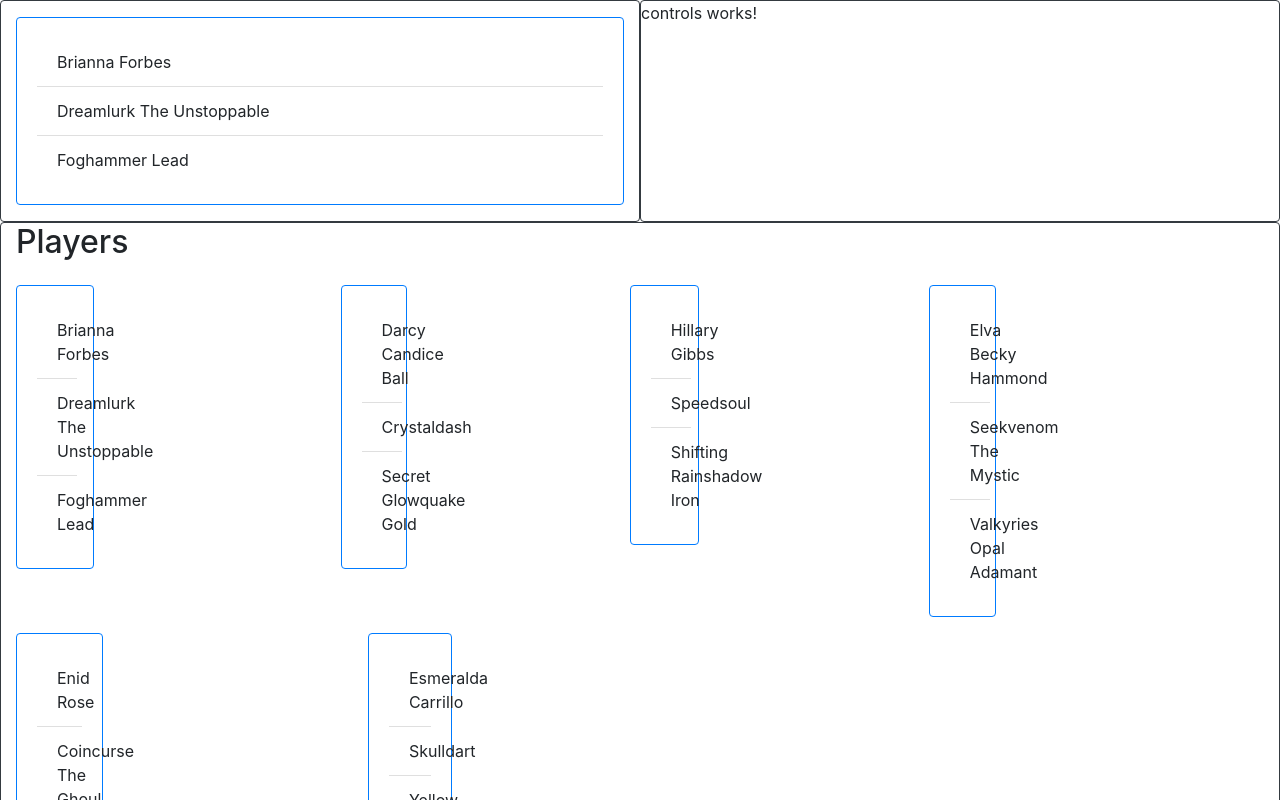
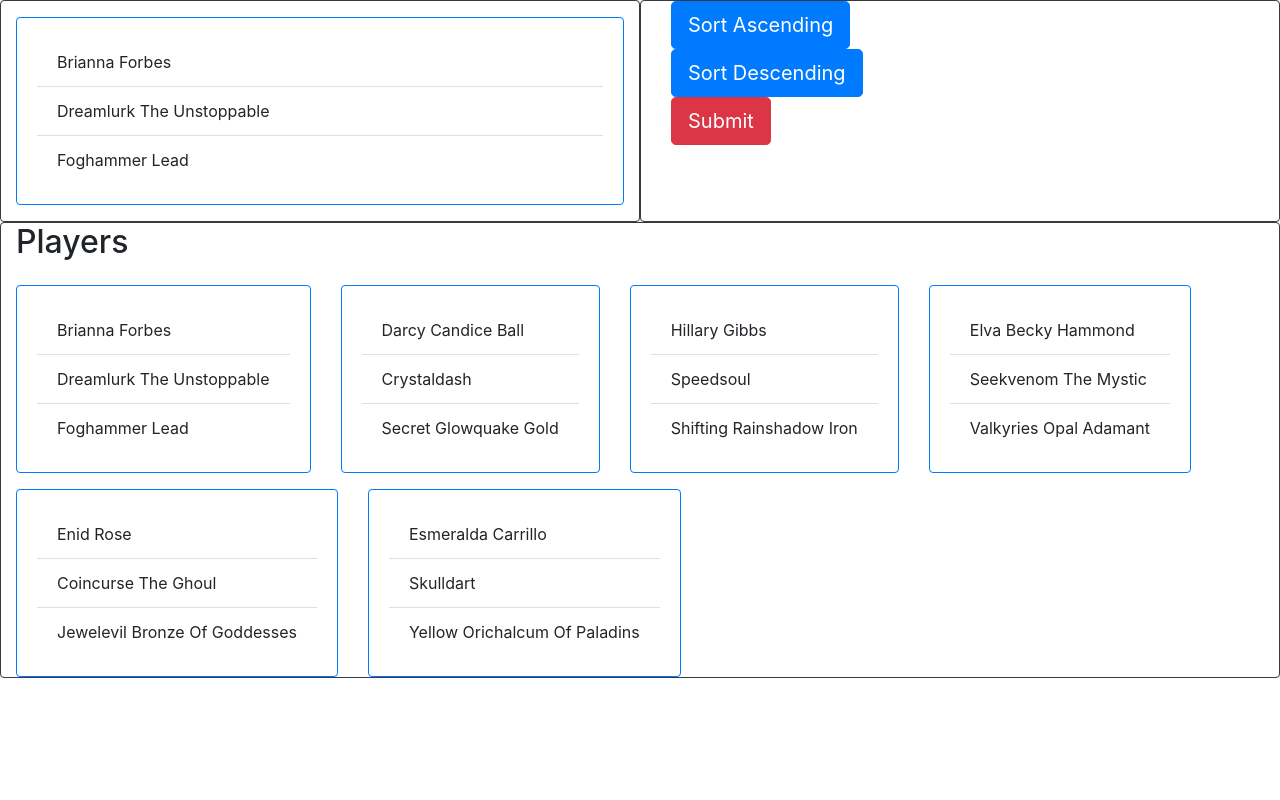
Before and after one commit to twin-nuclei/cardGameAngular, an Angular app: page / in a window 1280 px wide. Shown: the top 800 px of the page. Built offline with nearby package versions, Linux system fonts and the light colour scheme.

Commit message:
added control-buttons with onclick event dummy

```diff
--- a/src/app/app.component.html
+++ b/src/app/app.component.html
@@ -4,9 +4,7 @@
       <app-details></app-details>
     </div>
     <div id="controls" class="col-sm-6 pb-3 border border-dark rounded controls">
-      <div id="controls-row" class="row controls-row">
         <app-controls></app-controls>
-      </div>
     </div>
     <div id="overview" class="container col-sm-12 border border-dark rounded">
         <app-overview></app-overview>
--- a/src/app/card/card.component.html
+++ b/src/app/card/card.component.html
@@ -1,4 +1,4 @@
-<div  class="col-sm-4 mt-3">
+<div  class="col-md-12 mt-3">
   <div class="card-body border border-primary rounded">
     <ul class="list-group list-group-flush">
       <li class="list-group-item">{{player.realName}}</li>
--- a/src/app/controls/controls.component.html
+++ b/src/app/controls/controls.component.html
@@ -1 +1,9 @@
-<p>controls works!</p>
+<div class="col-md-12">
+  <button (click)="sortAscending()" type="button" class="btn btn-primary btn-lg">Sort Ascending</button>
+</div>
+<div class="col-md-12">
+  <button (click)="sortDescending()" type="button" class="btn btn-primary btn-lg">Sort Descending</button>
+</div>
+<div class="col-md-12">
+  <button (click)="submit()" type="button" class="btn btn-danger btn-lg">Submit</button>
+</div>
--- a/src/app/controls/controls.component.ts
+++ b/src/app/controls/controls.component.ts
@@ -7,6 +7,18 @@ import { Component, OnInit } from '@angular/core';
 })
 export class ControlsComponent implements OnInit {
 
+  sortAscending(): void {
+    alert('Ascending!');
+  }
+
+  sortDescending(): void {
+    alert('Descending!');
+  }
+
+  submit(): void {
+    alert('submitted!');
+  }
+
   constructor() { }
 
   ngOnInit(): void {
```
